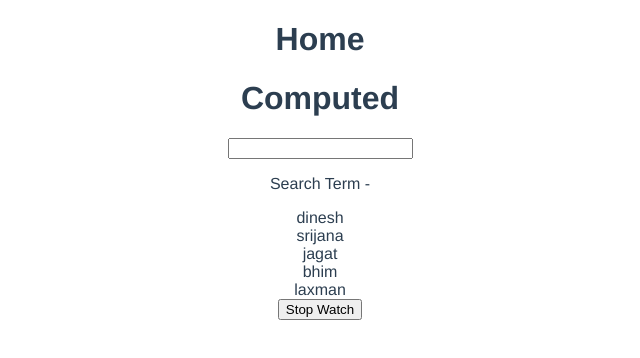
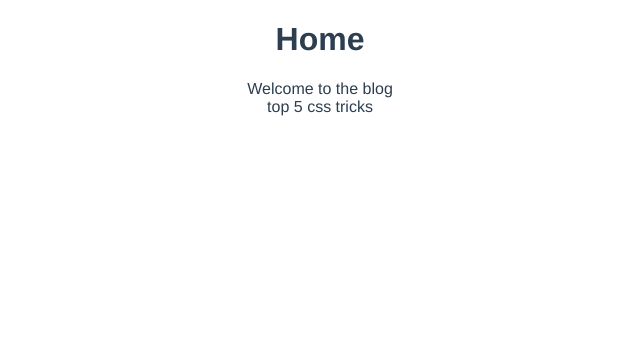
Before and after one commit to dineshbajgain/vue3-blog, a Vue app: page / in a window 1280 px wide. Shown: the top 358 px of the page, without its empty margins (320-960 px from the left). Built offline with nearby package versions, Linux system fonts and the light colour scheme.

Commit message:
added single post

```diff
--- /dev/null
+++ b/src/components/PostList.vue
@@ -0,0 +1,22 @@
+<template>
+  <div class="post-list">
+       <div v-for="post in posts" :key='post.id'>
+           <SinglePost :post='post' />
+       </div>
+  </div>
+</template>
+
+<script>
+import SinglePost from "./SinglePost.vue"
+export default {
+  components:{SinglePost},
+    props:['posts'],
+    setup(){
+        return {}
+    }
+}
+</script>
+
+<style>
+
+</style>
--- /dev/null
+++ b/src/components/SinglePost.vue
@@ -0,0 +1,18 @@
+<template>
+  <div>
+      {{post.title}}
+  </div>
+</template>
+
+<script>
+export default {
+    props:['post'],
+    setup(){
+
+    }
+}
+</script>
+
+<style>
+
+</style>
--- a/src/views/Home.vue
+++ b/src/views/Home.vue
@@ -1,44 +1,21 @@
 <template>
   <div class="home">
       <h1>Home</h1>
-      <h1>Computed</h1>
-      <input type="text" v-model="search">
-      <p>Search Term - {{search}}</p>
-      <div v-for='name in matchingNames' :key='name'>
-        {{name}}
-      </div>
-      <button @click='handelClick'>Stop Watch</button>
+      <PostList :posts="posts" />
    </div>
 </template>
-
 <script>
-import { computed, ref, watch, watchEffect} from 'vue'
+import { ref} from 'vue'
+import PostList from '../components/PostList.vue'
 export default {
   name: 'Home',
+  components:{PostList},
   setup(){
-  //  defining empty variable
-   const search = ref('')
-   // defining array
-   const names = ref(['dinesh','srijana','jagat','bhim','laxman'])
-   // using computed
-   const matchingNames = computed(()=>{
-      return names.value.filter(name=>name.includes(search.value))
-   })
-  // watch function
-  const stopWatch = watch(search, ()=>{
-    console.log("watch function")
-  })
-  // watchEffect function
-  const stopEffect =watchEffect(()=>{
-    console.log("watchEffect function",search.value)
-  })
-  // invoke function
-  const handelClick = ()=>{
-    stopWatch()
-    stopEffect()
-  }
-   //returning value
-   return{names,search,matchingNames,handelClick}
+    const posts = ref([
+      {title:'Welcome to the blog',body:'Lorem ipsum dolor, sit amet consectetur adipisicing elit. Iure ipsam cupiditate similique iusto nobis, tempore porro neque adipisci. Illum, iusto sequi. Facere labore tempora ad iusto reprehenderit accusamus, neque est!',id:1},
+      {title:'top 5 css tricks',body:'This is the second body Lorem ipsum dolor, sit amet consectetur adipisicing elit. Iure ipsam cupiditate similique iusto nobis, tempore porro neque adipisci. Illum, iusto sequi. Facere labore tempora ad iusto reprehenderit accusamus, neque est! ',id:2}
+      ])
+      return {posts}
   },
 }
 </script>
```
